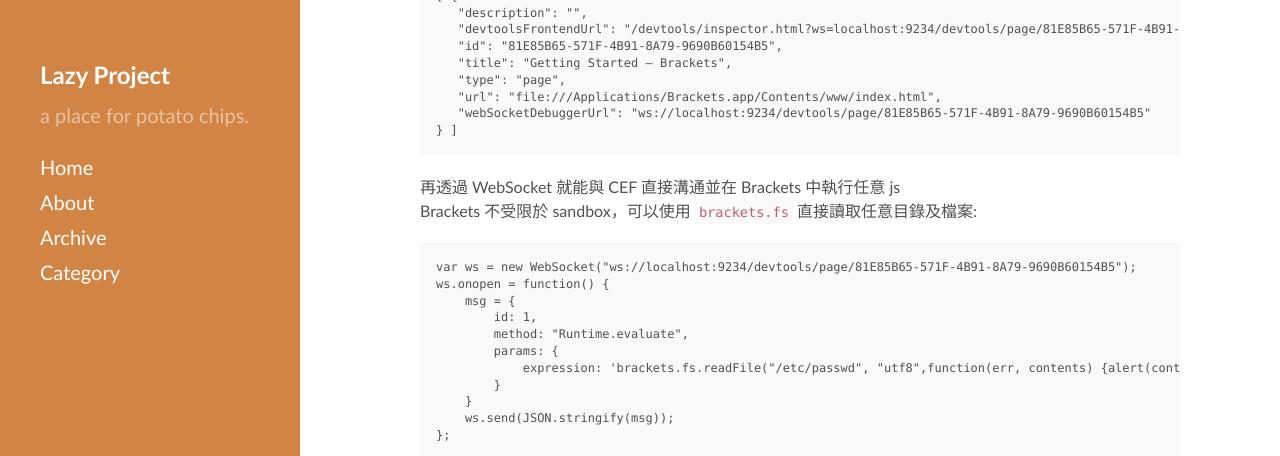
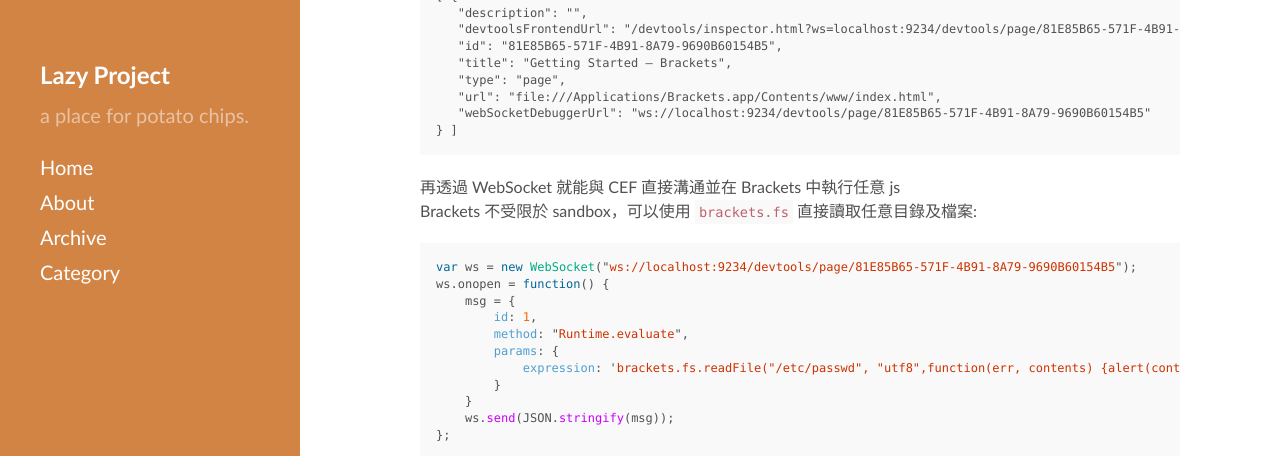
Before and after one commit to L4ys/l4ys.github.io, a Jekyll site: the page built from _posts/2018-07-30-realworld-ctf-2018-doc2own.md, in a window 1280 px wide and 900 px high, scrolled down 5333 px, cut to the strip 0-456 px from the top of the window. Built offline with Jekyll 4.4.1, drawn with Linux system fonts in a browser that asks for light colours; comment, search, counter and statistics services are not loaded.

Commit message:
[EDIT] 2018-07-30-realworld-ctf-2018-doc2own.md

````diff
--- a/_posts/2018-07-30-realworld-ctf-2018-doc2own.md
+++ b/_posts/2018-07-30-realworld-ctf-2018-doc2own.md
@@ -132,7 +132,7 @@
 再透過 WebSocket 就能與 CEF 直接溝通並在 Brackets 中執行任意 js
 Brackets 不受限於 sandbox，可以使用 `brackets.fs` 直接讀取任意目錄及檔案:
 
-```javascript=
+```javascript
 var ws = new WebSocket("ws://localhost:9234/devtools/page/81E85B65-571F-4B91-8A79-9690B60154B5");
 ws.onopen = function() {
     msg = {
````
